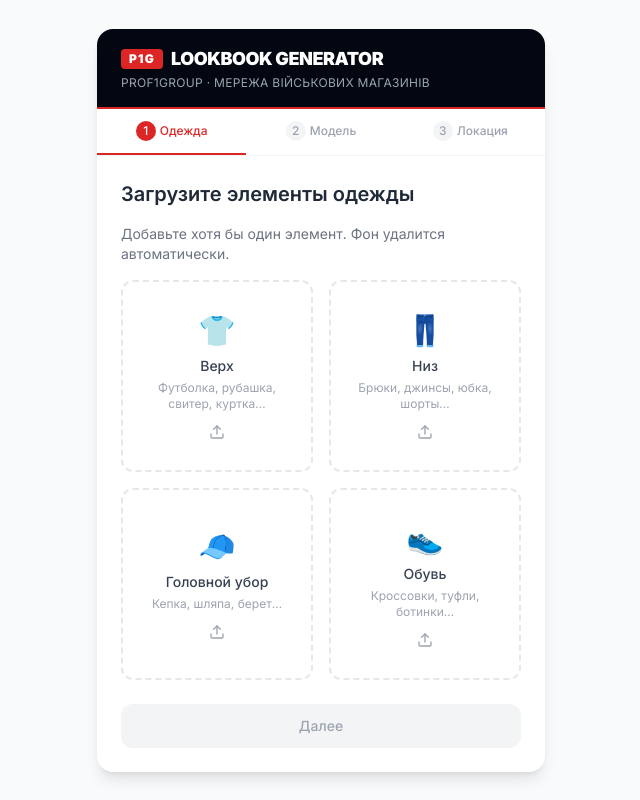
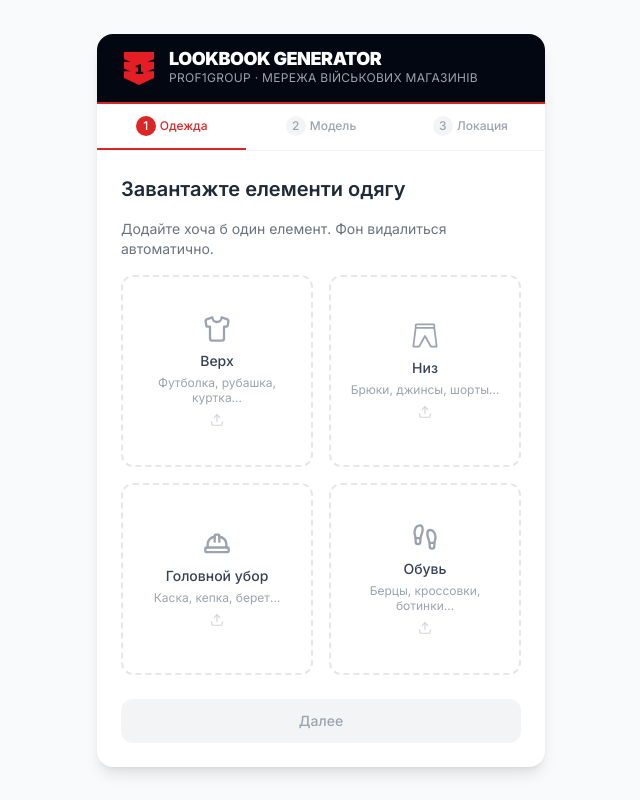
Before and after one commit to prof1-ua/Lookbook-Prof1, a Next.js app: page /generate in a window 1280 px wide. Shown: the whole page, without its empty margins (319-959 px from the left). Built offline with nearby package versions, Linux system fonts and the light colour scheme.

Commit message:
feat: P1G logo SVG, outline icons for clothing and locations

```diff
--- a/app/generate/page.tsx
+++ b/app/generate/page.tsx
@@ -6,6 +6,7 @@ import { ModelConfigurator } from "@/components/ModelConfigurator";
 import { BackgroundSelector } from "@/components/BackgroundSelector";
 import { GenerationProgress } from "@/components/GenerationProgress";
 import { LookbookResult } from "@/components/LookbookResult";
+import { P1GIcon } from "@/components/P1GIcon";
 import { cn } from "@/lib/utils";
 import type {
   ClothingItem,
@@ -173,13 +174,15 @@ export default function GeneratePage() {
       <div className="w-full max-w-md bg-white rounded-2xl shadow-lg overflow-hidden">
         {/* Header */}
         <div className="bg-gray-950 border-b-2 border-red-600 px-6 py-4 text-white">
-          <div className="flex items-center gap-2">
-            <span className="bg-red-600 text-white text-xs font-black px-2 py-0.5 rounded tracking-widest uppercase">P1G</span>
-            <h1 className="text-lg font-black uppercase tracking-tight">Lookbook Generator</h1>
+          <div className="flex items-center gap-3">
+            <P1GIcon size={36} />
+            <div>
+              <h1 className="text-lg font-black uppercase tracking-tight leading-none">Lookbook Generator</h1>
+              <p className="text-gray-400 text-xs mt-0.5 uppercase tracking-wide">
+                PROF1GROUP · мережа військових магазинів
+              </p>
+            </div>
           </div>
-          <p className="text-gray-400 text-xs mt-0.5 uppercase tracking-wide">
-            PROF1GROUP · мережа військових магазинів
-          </p>
         </div>
 
         {/* Stepper */}
--- a/app/page.tsx
+++ b/app/page.tsx
@@ -1,14 +1,13 @@
 import Link from "next/link";
+import { P1GIcon } from "@/components/P1GIcon";
 
 export default function HomePage() {
   return (
     <div className="min-h-screen bg-gray-950 flex flex-col items-center justify-center p-6 text-center">
       <div className="max-w-lg space-y-6">
         {/* Logo */}
-        <div className="space-y-1">
-          <div className="inline-block bg-red-600 text-white text-xs font-bold px-3 py-1 rounded mb-3 tracking-widest uppercase">
-            PROF1GROUP
-          </div>
+        <div className="flex flex-col items-center space-y-3">
+          <P1GIcon size={72} />
           <h1 className="text-4xl font-black text-white uppercase tracking-tight">
             Lookbook Generator
           </h1>
--- a/components/BackgroundSelector.tsx
+++ b/components/BackgroundSelector.tsx
@@ -1,5 +1,6 @@
 "use client";
 
+import { Trees, Mountain, Waves, Building2, Camera, Wheat } from "lucide-react";
 import type { BackgroundParams, LocationPreset, TimeOfDay, Weather } from "@/types/lookbook";
 import { cn } from "@/lib/utils";
 
@@ -8,13 +9,13 @@ interface Props {
   onChange: (params: BackgroundParams) => void;
 }
 
-const LOCATIONS: { value: LocationPreset; label: string; emoji: string; preview: string }[] = [
-  { value: "forest", label: "Лес", emoji: "🌲", preview: "bg-green-800" },
-  { value: "mountains", label: "Горы", emoji: "⛰️", preview: "bg-slate-600" },
-  { value: "beach", label: "Пляж", emoji: "🏖️", preview: "bg-amber-300" },
-  { value: "city", label: "Город", emoji: "🏙️", preview: "bg-gray-700" },
-  { value: "studio", label: "Студия", emoji: "💡", preview: "bg-gray-200" },
-  { value: "field", label: "Поле", emoji: "🌾", preview: "bg-yellow-500" },
+const LOCATIONS: { value: LocationPreset; label: string; Icon: React.ElementType; preview: string }[] = [
+  { value: "forest",    label: "Лес",     Icon: Trees,     preview: "bg-green-800" },
+  { value: "mountains", label: "Горы",    Icon: Mountain,  preview: "bg-slate-600" },
+  { value: "beach",     label: "Пляж",    Icon: Waves,     preview: "bg-amber-300" },
+  { value: "city",      label: "Город",   Icon: Building2, preview: "bg-gray-700" },
+  { value: "studio",    label: "Студия",  Icon: Camera,    preview: "bg-gray-300" },
+  { value: "field",     label: "Поле",    Icon: Wheat,     preview: "bg-yellow-500" },
 ];
 
 const TIME_OPTIONS: { value: TimeOfDay; label: string }[] = [
@@ -87,7 +88,7 @@ export function BackgroundSelector({ params, onChange }: Props) {
                   loc.preview
                 )}
               >
-                {loc.emoji}
+                <loc.Icon size={22} className="text-white drop-shadow" />
               </div>
               <span className="text-xs font-medium text-gray-700">{loc.label}</span>
             </button>
--- a/components/ClothingUploader.tsx
+++ b/components/ClothingUploader.tsx
@@ -3,22 +3,42 @@
 import { useCallback } from "react";
 import { useDropzone } from "react-dropzone";
 import Image from "next/image";
-import { X, Upload } from "lucide-react";
+import { X, Upload, Shirt, HardHat, Footprints } from "lucide-react";
 import { cn } from "@/lib/utils";
 import type { ClothingSlot, ClothingItem } from "@/types/lookbook";
+
+// Кастомна SVG-іконка штанів (lucide не має)
+function PantsIcon({ size = 24, className = "" }: { size?: number | string; className?: string }) {
+  return (
+    <svg
+      width={size}
+      height={size}
+      viewBox="0 0 24 24"
+      fill="none"
+      stroke="currentColor"
+      strokeWidth="1.5"
+      strokeLinecap="round"
+      strokeLinejoin="round"
+      className={className}
+    >
+      <rect x="4" y="2" width="16" height="3" rx="1" />
+      <path d="M4 5L2 21h5l5-9 5 9h5L20 5" />
+    </svg>
+  );
+}
 
 interface SlotConfig {
   slot: ClothingSlot;
   label: string;
-  emoji: string;
+  Icon: React.ElementType;
   hint: string;
 }
 
 const SLOTS: SlotConfig[] = [
-  { slot: "top", label: "Верх", emoji: "👕", hint: "Футболка, рубашка, свитер, куртка…" },
-  { slot: "bottom", label: "Низ", emoji: "👖", hint: "Брюки, джинсы, юбка, шорты…" },
-  { slot: "hat", label: "Головной убор", emoji: "🧢", hint: "Кепка, шляпа, берет…" },
-  { slot: "shoes", label: "Обувь", emoji: "👟", hint: "Кроссовки, туфли, ботинки…" },
+  { slot: "top",    label: "Верх",           Icon: Shirt,     hint: "Футболка, рубашка, куртка…" },
+  { slot: "bottom", label: "Низ",            Icon: PantsIcon, hint: "Брюки, джинсы, шорты…" },
+  { slot: "hat",    label: "Головной убор",  Icon: HardHat,   hint: "Каска, кепка, берет…" },
+  { slot: "shoes",  label: "Обувь",          Icon: Footprints, hint: "Берцы, кроссовки, ботинки…" },
 ];
 
 interface Props {
@@ -85,7 +105,7 @@ function SlotDropzone({
           </button>
         )}
         <div className="absolute bottom-0 left-0 right-0 bg-black/50 text-white text-xs text-center py-1">
-          {config.emoji} {config.label}
+          {config.label}
         </div>
       </div>
     );
@@ -102,10 +122,10 @@ function SlotDropzone({
       )}
     >
       <input {...getInputProps()} />
-      <span className="text-3xl mb-2">{config.emoji}</span>
+      <config.Icon size={28} className="mb-2 text-gray-400" />
       <p className="text-sm font-medium text-gray-700">{config.label}</p>
-      <p className="text-xs text-gray-400 mt-1">{config.hint}</p>
-      <Upload size={16} className="mt-3 text-gray-400" />
+      <p className="text-xs text-gray-400 mt-1 leading-tight">{config.hint}</p>
+      <Upload size={14} className="mt-2 text-gray-300" />
     </div>
   );
 }
@@ -113,12 +133,10 @@ function SlotDropzone({
 export function ClothingUploader({ clothing, onChange }: Props) {
   async function handleUpload(slot: ClothingSlot, file: File) {
     const originalUrl = URL.createObjectURL(file);
-    // Set immediately with original
     onChange(slot, { slot, originalUrl });
 
     try {
       const { uploadFileToFal, resizeImage } = await import("@/lib/utils");
-      // Сжимаем до 1024px — загрузка ускоряется в 5-10 раз
       const resized = await resizeImage(file, 1024);
       const uploadedUrl = await uploadFileToFal(resized);
       onChange(slot, { slot, originalUrl, uploadedUrl });
@@ -134,17 +152,17 @@ export function ClothingUploader({ clothing, onChange }: Props) {
         onChange(slot, { slot, originalUrl, uploadedUrl, cleanUrl });
       }
     } catch {
-      // Upload failed — uploadedUrl остаётся undefined
+      // Upload failed — uploadedUrl залишається undefined
     }
   }
 
   return (
     <div className="space-y-4">
       <h2 className="text-xl font-semibold text-gray-800">
-        Загрузите элементы одежды
+        Завантажте елементи одягу
       </h2>
       <p className="text-sm text-gray-500">
-        Добавьте хотя бы один элемент. Фон удалится автоматически.
+        Додайте хоча б один елемент. Фон видалиться автоматично.
       </p>
       <div className="grid grid-cols-2 gap-4">
         {SLOTS.map((config) => (
--- /dev/null
+++ b/components/P1GIcon.tsx
@@ -0,0 +1,38 @@
+interface Props {
+  size?: number;
+  className?: string;
+}
+
+/** Векторний логотип PROF1GROUP — три тактичні шеврони з цифрою "1" */
+export function P1GIcon({ size = 40, className = "" }: Props) {
+  return (
+    <svg
+      width={size}
+      height={size}
+      viewBox="0 0 100 105"
+      fill="none"
+      xmlns="http://www.w3.org/2000/svg"
+      className={className}
+    >
+      {/* Шеврон 1 — верхній */}
+      <path d="M6 6 H94 V26 L50 46 L6 26 Z" fill="#E31E24" />
+      {/* Шеврон 2 — середній */}
+      <path d="M6 34 L94 34 L94 54 L50 74 L6 54 Z" fill="#E31E24" />
+      {/* Шеврон 3 — нижній */}
+      <path d="M6 62 L94 62 L94 82 L50 102 L6 82 Z" fill="#E31E24" />
+      {/* Цифра "1" */}
+      <text
+        x="50"
+        y="58"
+        textAnchor="middle"
+        dominantBaseline="middle"
+        fontFamily="'Arial Black', Arial, sans-serif"
+        fontWeight="900"
+        fontSize="42"
+        fill="#111111"
+      >
+        1
+      </text>
+    </svg>
+  );
+}
```
